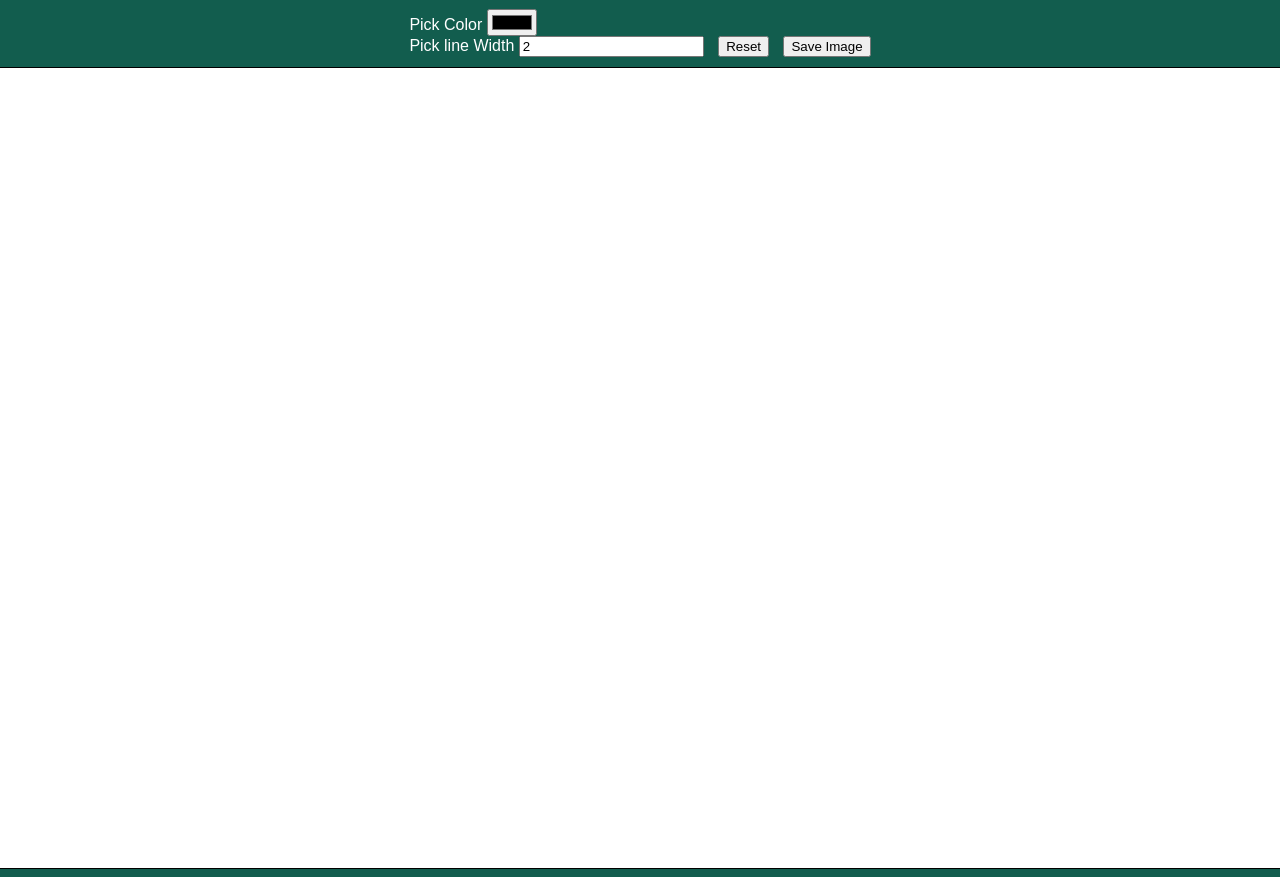
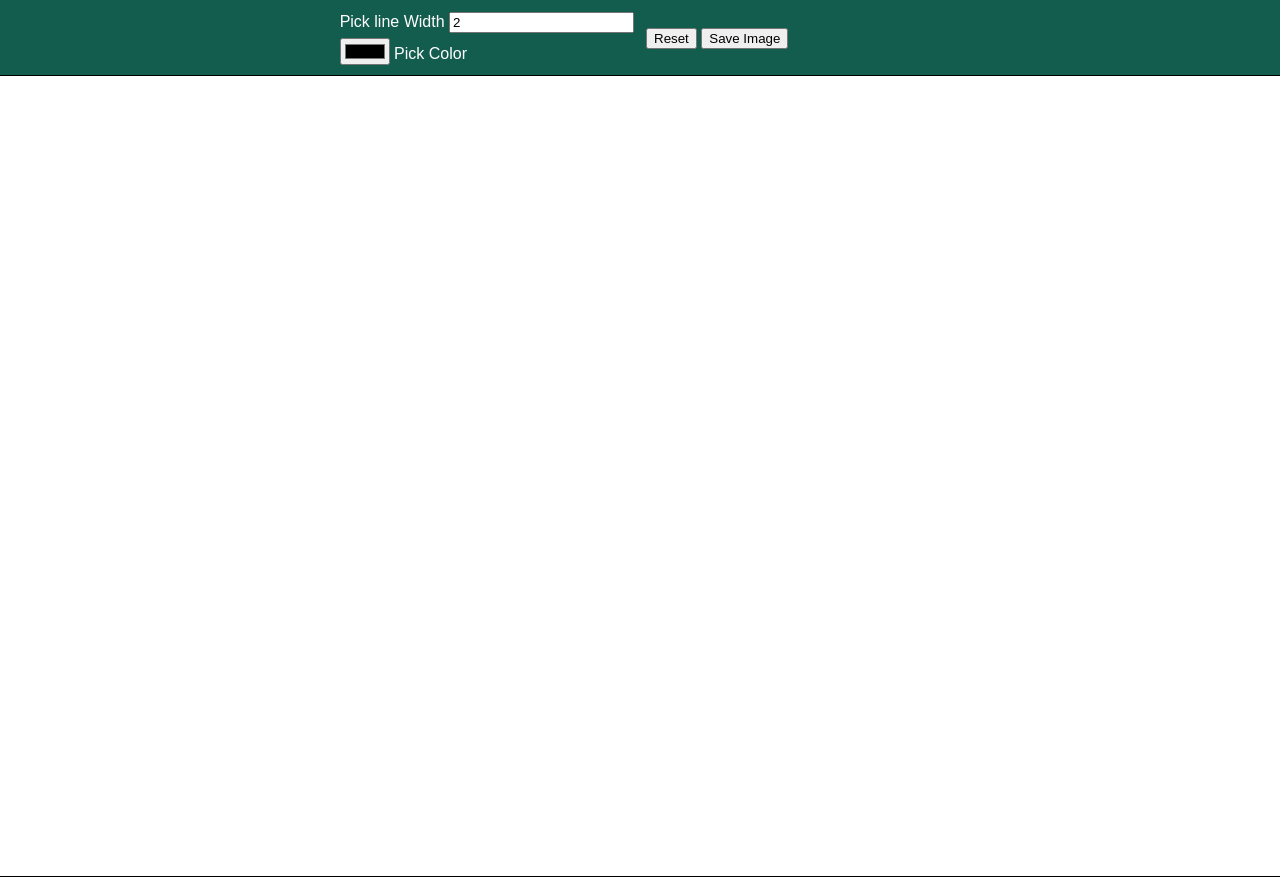
Before and after one commit to devmilon923/js-drawing-app, a plain HTML site: page index.html in a window 1280 px wide. Drawn offline with Linux system fonts and the light colour scheme.

Commit message:
fixed some bugs and add some change

```diff
--- a/index.html
+++ b/index.html
@@ -11,10 +11,17 @@
     <h1>Simple Draw App</h1>
     <div class="controls">
 
-      <span>Pick Color</span>  <input type="color" id="colorPicker" value="#000000"> <br>
-      <span>Pick line Width</span>  <input type="number" id="line" value="2">
-        <button id="resetButton">Reset</button>
-        <button id="saveButton">Save Image</button>
+     <div class="flex">
+
+          <div>
+            <span>Pick line Width</span>  <input type="number" id="line" value="2">
+          </div>
+          <div>
+            <input type="color" id="colorPicker" value="#000000">  <span>Pick Color</span>
+          </div>
+     </div>
+       <div> <button id="resetButton">Reset</button>
+        <button id="saveButton">Save Image</button></div>
     </div>
     <canvas id="drawCanvas"></canvas>
 
--- a/style.css
+++ b/style.css
@@ -9,21 +9,27 @@ body {
   font-family: Arial, sans-serif;
   color: white;
 }
+#colorPicker{
+    margin-top: 5px;
 
-h1 {
-    margin-bottom: 20px;
 }
 
+p{
+    margin:0px;
+}
 .controls {
-    margin-bottom: 10px;
+
+  padding: 10px;
+  display: grid;
+  grid-template-columns: repeat(2,1fr);
+  align-items: center;
+  justify-content: center;
+  gap: 12px;
+
+  flex-wrap: wrap;
 }
 
 #drawCanvas {
   border: 1px solid #000;
   background-color: #fff;
-
 }
-
-button {
-    margin-left: 10px;
-}
```
Lines whose indentation alone changed are shown as unchanged.
